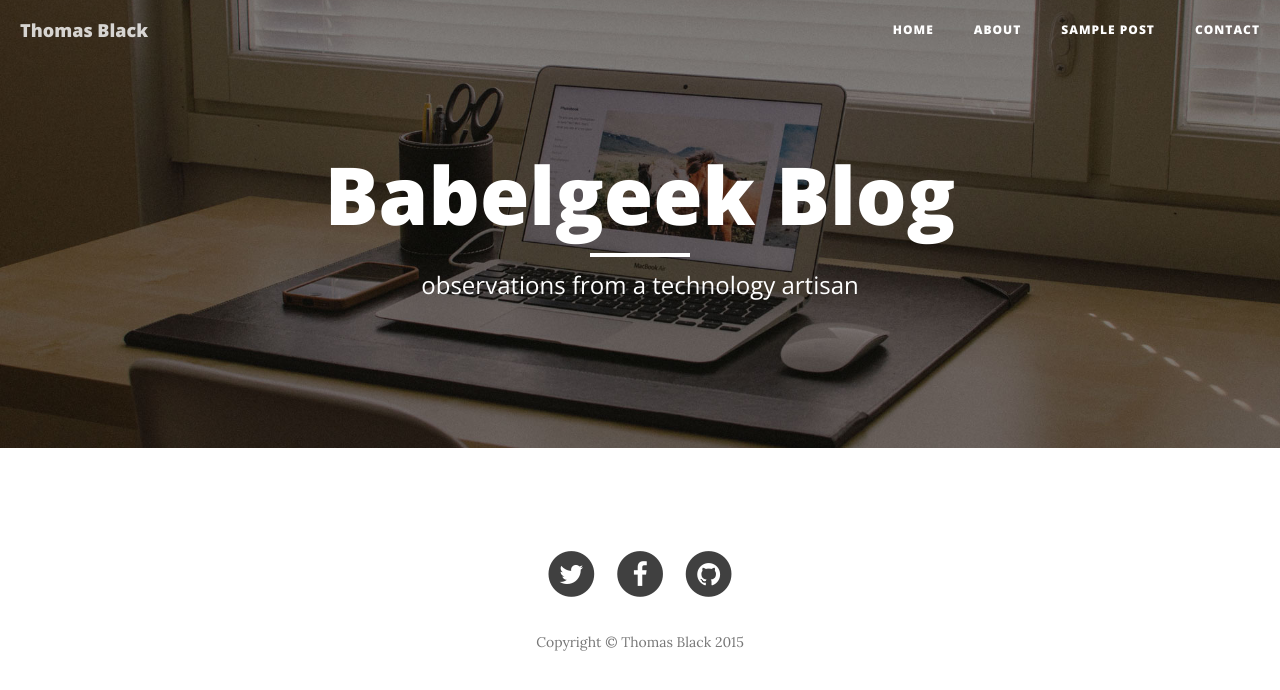
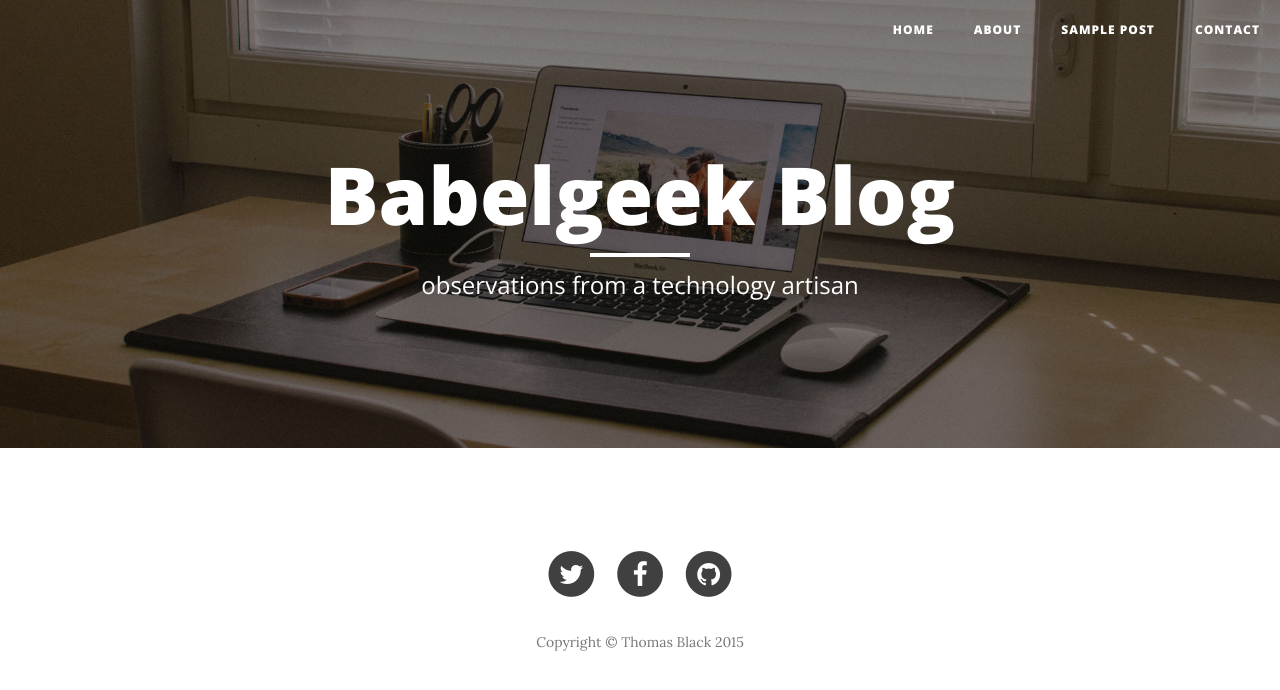
Before and after one commit to tsblack/tsblack.github.io, a Jekyll site: the page built from index.html, in a window 1280 px wide. Shown: the top 690 px of the page. Built offline with Jekyll 4.4.1, drawn with Linux system fonts in a browser that asks for light colours; nearby versions of some CDN libraries.

Commit message:
Jekyll cleanup

```diff
--- a/_includes/nav.html
+++ b/_includes/nav.html
@@ -9,7 +9,7 @@
                     <span class="icon-bar"></span>
                     <span class="icon-bar"></span>
                 </button>
-                <a class="navbar-brand" href="index.html">Thomas Black</a>
+                <!-- <a class="navbar-brand" href="index.html">Thomas Black</a> -->
             </div>
 
             <!-- Collect the nav links, forms, and other content for toggling -->
```
